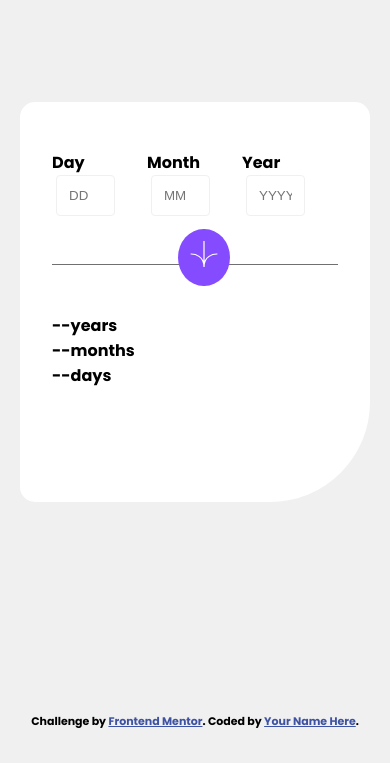
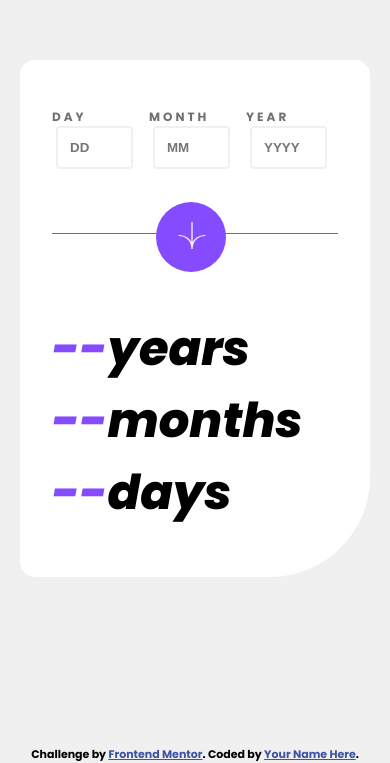
Before and after one commit to Front-end-mentor-challengess/age-calculator-app-main, a plain HTML site: page index.html in a window 390 px wide. Shown: the part 109-872 px from the top of the page. Before the commit the page ends 844 px from the top, so only its background shows below. Drawn offline with Linux system fonts and the light colour scheme.

Commit message:
some responsivness

```diff
--- a/index.html
+++ b/index.html
@@ -20,27 +20,27 @@
     <div class="in">
       <div class="info">
         <label for="day">Day</label>
-        <input type="text" placeholder="DD" id="day" size="2">
+        <input type="text" placeholder="DD" id="day" size="4.5">
       </div>
       <div class="info">
         <label for="month">Month</label>
-        <input type="text" placeholder="MM" id="month" size="2">
+        <input type="text" placeholder="MM" id="month" size="4.5">
       </div>
       <div class="info">
         <label for="year">Year</label>
-        <input type="text" placeholder="YYYY" id="year" size="2">
+        <input type="text" placeholder="YYYY" id="year" size="4.5">
       </div>
     </div>
     <div class="splitter">
-      <span class="break"></span>
-      <span class="arrow"><img src="assets/images/icon-arrow.svg" alt="" ></span>
+      <div class="break"></div>
+      <div class="arrow"><img src="assets/images/icon-arrow.svg" alt="" ></div>
     </div>
 
 
     <div class="out">
-      <div><span>--</span>years</div>
-      <div><span>--</span>months</div>
-      <div><span>--</span>days</div>
+      <div class="big-font"><span class="purple big-font">--</span>years</div>
+      <div class="big-font"><span class="purple big-font">--</span>months</div>
+      <div class="big-font"><span class="purple big-font">--</span>days</div>
     </div>
   </main>
   <div class="attribution">
--- a/styles.css
+++ b/styles.css
@@ -21,24 +21,21 @@ body{
 main{
     display: flex;
     flex-direction: column;
-    gap: 3rem;
+    gap: 4rem;
     background-color: white;
     max-width: 350px;
     min-height: 400px;
-    margin: 25vh auto;
+    margin: 20vh auto;
     padding: 3rem 2rem;
     border-radius: 15px 15px 100px 15px;
 }
 .in{
     display: flex;
-    gap: 2rem;
+    gap: 1rem;
 }
 .info{
     display: flex;
     flex-direction: column;
-}
-.splitter{
-    display: flex;
 }
 .break{
     border-top: 1px solid var(--Smokey-grey);
@@ -46,19 +43,45 @@ main{
     align-self: center;
 }
 input[type=text]{
-    border: 1px solid var(--Off-white);
+    border: 2px solid var(--Off-white);
     border-radius: 0.25rem;
     margin-left: 0.25rem;
     padding: 0.75rem;
+    color: black;
+    font-weight: 800;
+}
+::placeholder{
+    font-weight: 700;
+}
+label{
+    text-transform: uppercase;
+    color: var(--Smokey-grey);
+    letter-spacing: 3px;
+    font-weight: 800;
+    font-size: 0.75rem;
+}
+.splitter{
+    max-height: 1rem;
 }
 .arrow {
-    padding: 0.75rem;
+    max-width: 70px;
+    padding:  1.25rem 1rem 1rem 1.35rem;
+    background-color: var(--Purple);
     border-radius: 50%;
-    background-color: var(--Purple);
-    position: absolute;
-    right: 10rem;
-    top: 40vh;
+    position: relative;
+    top: -2rem;
+    left: 6.5rem;
 }
 .arrow img{
     width: 1.75rem;
 }
+.purple{
+    color: var(--Purple);
+}
+.big-font{
+    font-size: 3rem;
+    font-weight: 800;
+    font-style: italic;
+}
+@media screen and (min-width: 625px) {
+}
```
